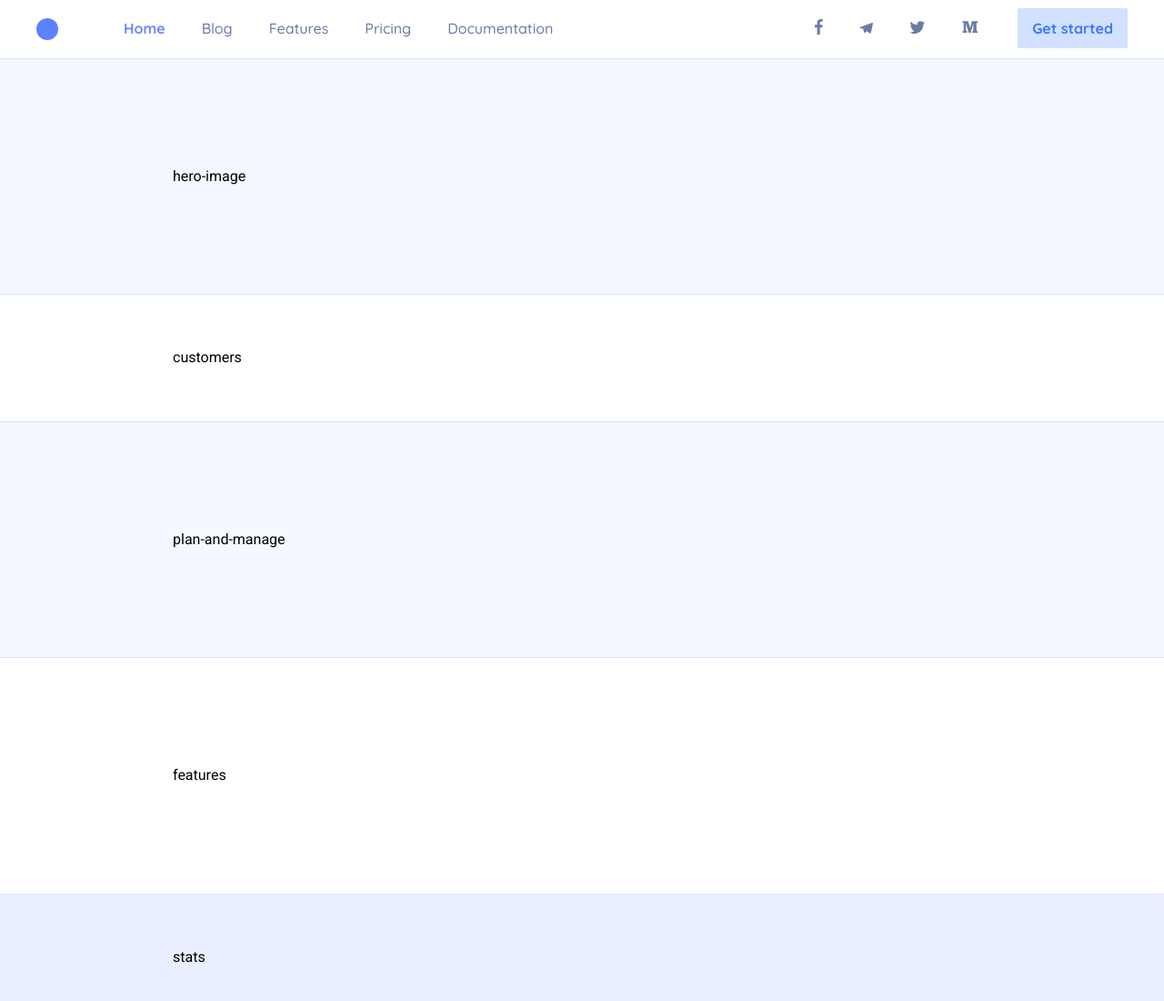
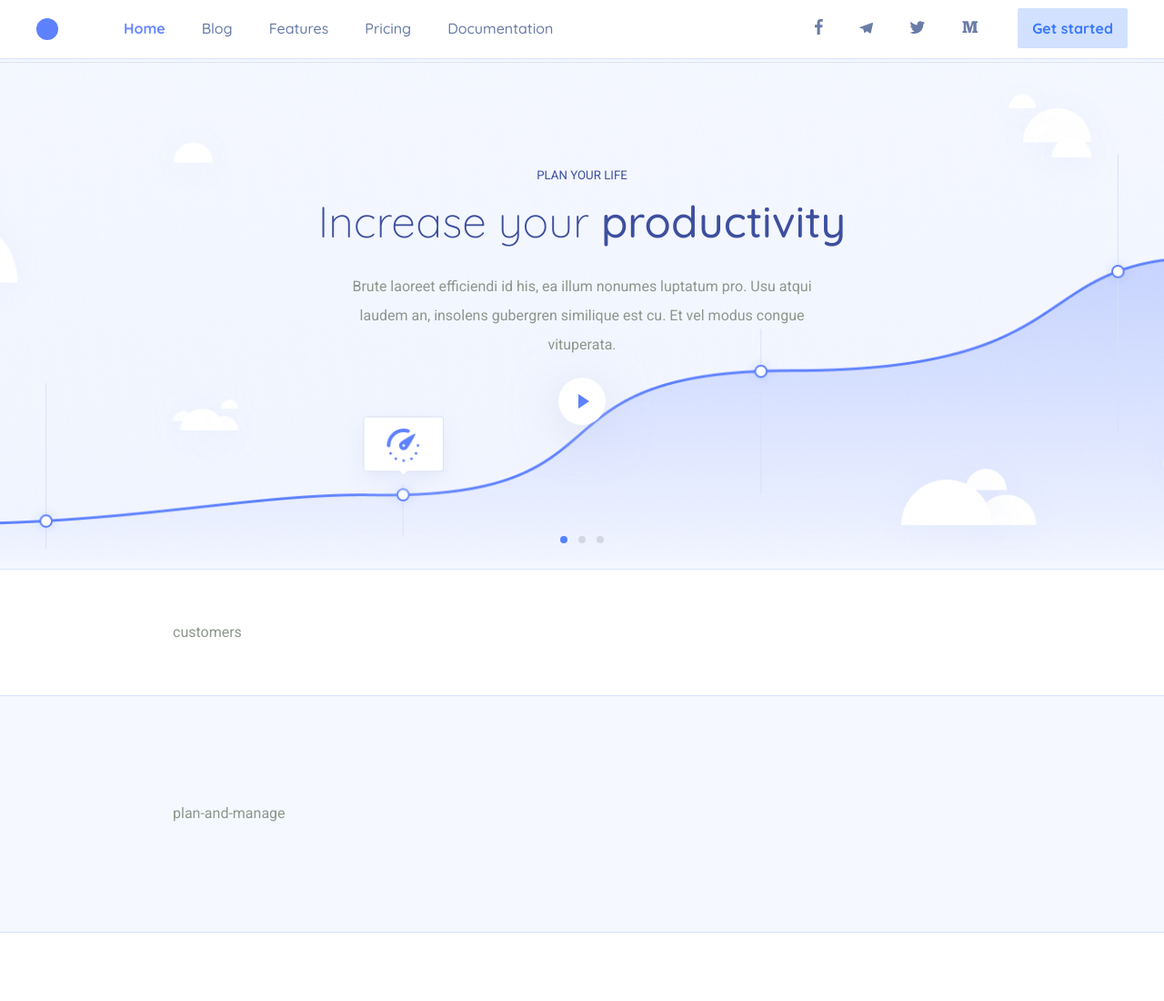
Before and after one commit to vikasykalova/app-website-gulp, a website: page index.html in a window 1280 px wide. Shown: the top 1100 px of the page at 91% size. Drawn offline with nearby package versions, Linux system fonts and the light colour scheme.

Commit message:
блок hero-image

```diff
--- a/css/styles.scss
+++ b/css/styles.scss
@@ -1,5 +1,5 @@
 @import url('https://fonts.googleapis.com/css2?family=Roboto:wght@400;500;700&display=swap');
-@import url('https://fonts.googleapis.com/css2?family=Quicksand:wght@500;700&display=swap');
+@import url('https://fonts.googleapis.com/css2?family=Quicksand:wght@300;400;500;700&display=swap');
 
 
 // Mixin
@@ -14,6 +14,8 @@
 
 // Variables
 $base: 4px;
+
+$fw-light: 300;
 $fw-regular: 400;
 $fw-medium: 500;
 $fw-bold: 700;
@@ -36,6 +38,8 @@ $color-secondary: #6988FF;
 // Common
 body {
     @include roboto;
+
+    color: #8d968d;
 }
 
 .section-outer {
@@ -73,6 +77,61 @@ body {
 
         &:hover {
             background-color: darken(#D2E1FF, 5%);
+        }
+    }
+}
+
+h1,
+h2,
+h3,
+h4,
+h5,
+h6 {
+    @include quicksand;
+     margin: 0;
+     padding: 0;
+     font-weight: $fw-regular;
+     color: #3D4F9F;
+}
+
+h1,
+h2 {
+    margin-bottom: $base * 7;
+    font-size: 48px;}
+
+h3 {font-size: 36px;}
+
+h4 {font-size: 24px;}
+
+h5 {
+    margin-bottom: $base * 4;
+    @include roboto();
+    font-size: 10 px;
+}
+
+.ta-c {
+    text-align: center;
+}
+
+.dots {
+    display: flex;
+    margin: 0;
+    padding: 0;
+    list-style: none;
+
+    &__item {
+        width: $base * 2;
+        height: $base * 2;
+        border-radius: 100%;
+        background-color: #D1D6E3;
+        transition: $transition;
+        cursor: pointer;
+
+        &--active {
+            background-color: #5283FF;
+        }
+        & + & {
+            margin-left: $base * 3;
         }
     }
 }
@@ -166,12 +225,6 @@ body {
         }
     }
 }
-.socials-wrapper__item {
-}
-.socials-wrapper__item-link {
-}
-.socials-wrapper__item-link--active {
-}
 
 .btn-wrapper {
     margin-left: $base * 11;
@@ -181,6 +234,66 @@ body {
 // HERO-IMAGE
 .section-hero-image {
     background-color: #f4f7ff;
+    position: relative;
+
+    .dots {
+        position: absolute;
+        bottom: $base * 7;
+        left: 50%;
+        transform: translateX(-50%);
+    }
+}
+
+.slider__hero-image {
+    margin: 0;
+    padding: 0;
+    list-style: none;
+
+    &__item {
+        height: $base * 140;
+        text-align: center;
+        background-size: cover;
+        background-position: 50% 100%;
+
+        &-content {
+            h2 {
+                font-weight: $fw-light;
+
+                span {
+                    font-weight: $fw-medium;
+                }
+            }
+
+            .text {
+                width: 60%;
+                margin: 0 auto $base*5;
+                line-height: 2;
+            }
+        }
+    }
+}
+
+.icon-play {
+    display: inline-flex;
+    align-items: center;
+    justify-content: center;
+    width: $base * 13;
+    height: $base * 13;
+    border-radius: 100%;
+    background-color: #fff;
+    box-shadow: 0px 10px 50px rgba(201, 209, 231, 0.6);
+
+    &::before {
+        display: block;
+        width: 0;
+        height: 0;
+        margin-left: $base * 4;
+        content: '';
+        border-width: $base*2 $base*3 ;
+        border-style: solid;
+        border-color: transparent;
+        border-left-color: #5E81FF;
+    }
 }
 // HERO-IMAGE ENDS
 
--- a/index.html
+++ b/index.html
@@ -75,9 +75,28 @@
 
     <!--hero-image -->
     <section class="section-outer section-hero-image">
-        <div class="section-inner">
-            hero-image
-        </div>
+        <ul class="slider__hero-image">
+            <li class="slider__hero-image__item" style="background-image: url(./upload/hero\ image.png);">
+                <div class="section-inner slider__hero-image__item-content">
+                    <h5>PLAN YOUR LIFE</h5>
+                    <h2>Increase your <span>productivity</span></h2>
+                    <div class="text">
+                        Brute laoreet efficiendi id his, ea illum nonumes luptatum pro. Usu atqui laudem an, insolens gubergren similique est cu. Et vel modus congue vituperata.
+                    </div>
+                    <div class="btn-icon-play-wrapper">
+                        <a href="#">
+                            <i class="icon-play"></i>
+                        </a>
+                    </div>
+                </div>
+            </li>
+        </ul>
+
+        <ul class="dots">
+            <li class="dots__item dots__item--active"></li>
+            <li class="dots__item"></li>
+            <li class="dots__item"></li>
+        </ul>
     </section>
     <!-- / hero-image -->
 
```
Also changed, not shown: css/styles.css, img/play button.svg (added), upload/hero image.png (added).
